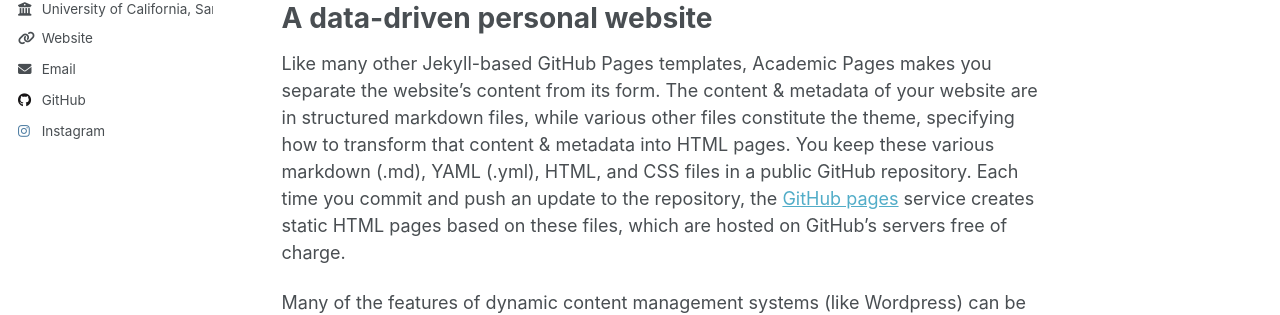
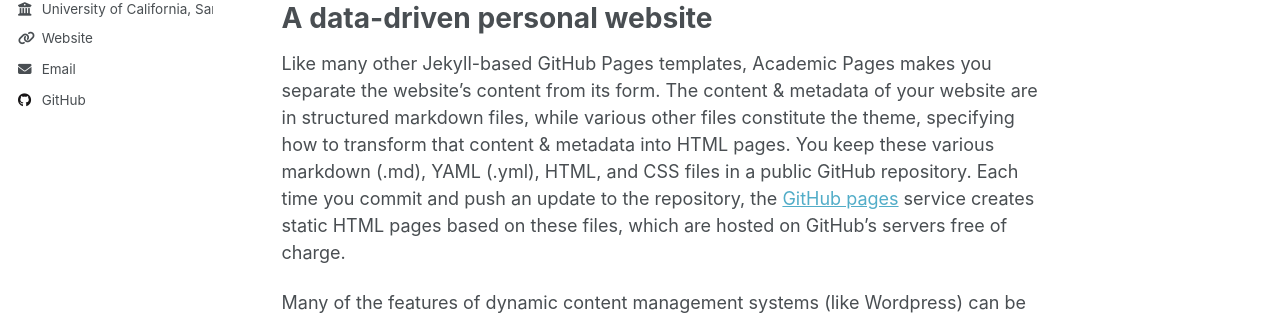
Before and after one commit to aaryanahlawat/aaryanahlawat.github.io, a Jekyll site: the page built from _pages/about.md, in a window 1280 px wide. Shown: the part 434-749 px from the top of the page. Built offline with Jekyll 4.4.1, drawn with Linux system fonts in a browser that asks for light colours.

Commit message:
Update _config.yml

```diff
--- a/_config.yml
+++ b/_config.yml
@@ -57,7 +57,7 @@
   goodreads        : # Username
   google_plus      : # Username
   keybase          : # Username
-  instagram        : aaryan_ahlawat55555 # Username
+  instagram        : # aaryan_ahlawat55555 # Username
   lastfm           : # Username
   linkedin         : # Username
   mastodon         : # URL
```
